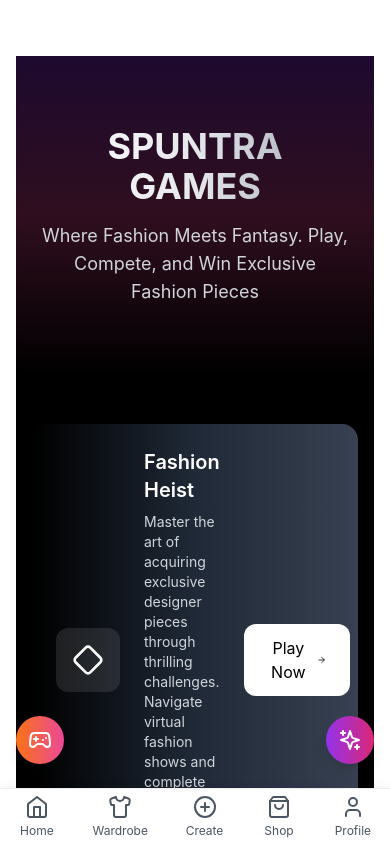
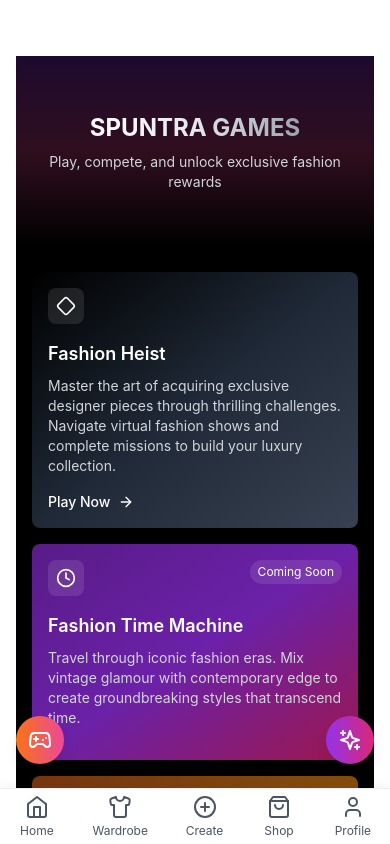
Before and after one commit to dejy100/spuntrademo-v1, a React (Vite) app: page /games in a window 390 px wide. Built offline with nearby package versions, Linux system fonts and the light colour scheme.

Commit message:
Convert Games, Shop, and AI Stylist components to mobile-first approach
- Update GamesPage with mobile-first styles and better touch targets
- Convert ShopPage layout to mobile-first with improved search UX
- Refactor AIStylistSection with proper mobile grid and spacing

```diff
--- a/src/components/games/GamesPage.tsx
+++ b/src/components/games/GamesPage.tsx
@@ -36,84 +36,75 @@ export default function GamesPage() {
   return (
     <div className="min-h-screen bg-black text-white">
       {/* Header Section */}
-      <div className="relative h-80 overflow-hidden">
+      <div className="relative h-48 md:h-80 overflow-hidden">
         <div className="absolute inset-0 bg-gradient-to-b from-purple-600/20 via-pink-500/20 to-transparent" />
-        <div className="absolute inset-0 backdrop-blur-sm" />
-        <div className="relative h-full flex flex-col justify-center items-center text-center px-6">
+        <div className="absolute inset-0 backdrop-blur-[2px]" />
+        <div className="relative h-full flex flex-col justify-center items-center text-center px-4 md:px-6">
           <motion.h1
             initial={{ opacity: 0, y: 20 }}
             animate={{ opacity: 1, y: 0 }}
-            className="text-4xl font-bold mb-4 bg-gradient-to-r from-white via-gray-200 to-gray-400 bg-clip-text text-transparent"
+            transition={{ duration: 0.3 }}
+            className="text-2xl md:text-4xl font-bold mb-2 md:mb-4 bg-gradient-to-r from-white via-gray-200 to-gray-400 bg-clip-text text-transparent"
           >
             SPUNTRA GAMES
           </motion.h1>
           <motion.p
             initial={{ opacity: 0, y: 20 }}
             animate={{ opacity: 1, y: 0 }}
-            transition={{ delay: 0.1 }}
-            className="text-lg text-gray-300 max-w-md"
+            transition={{ duration: 0.3, delay: 0.1 }}
+            className="text-sm md:text-base text-gray-300 max-w-md"
           >
-            Where Fashion Meets Fantasy. Play, Compete, and Win Exclusive Fashion Pieces
+            Play, compete, and unlock exclusive fashion rewards
           </motion.p>
         </div>
       </div>
 
       {/* Games Grid */}
-      <div className="max-w-4xl mx-auto px-4 py-12">
-        <div className="space-y-6">
-          {games.map((game, index) => (
+      <div className="px-4 md:px-6 py-6 md:py-12">
+        <div className="grid grid-cols-1 md:grid-cols-2 lg:grid-cols-3 gap-4 md:gap-6">
+          {games.map((game) => (
             <motion.div
               key={game.id}
               initial={{ opacity: 0, y: 20 }}
               animate={{ opacity: 1, y: 0 }}
-              transition={{ delay: index * 0.1 }}
-              className={`relative overflow-hidden rounded-2xl bg-gradient-to-r ${game.gradient} p-6 hover:scale-[1.02] transition-transform duration-300`}
+              transition={{ duration: 0.3 }}
+              className={`
+                relative overflow-hidden rounded-lg
+                bg-gradient-to-br ${game.gradient}
+                p-4 md:p-6
+                cursor-pointer
+                transform transition-transform hover:scale-[1.02]
+                touch-action-manipulation
+              `}
+              onClick={() => !game.comingSoon && navigate(`/games/${game.id}`)}
             >
-              <div className="flex items-center gap-6">
-                <div className="w-16 h-16 rounded-xl bg-white/10 backdrop-blur-sm flex items-center justify-center flex-shrink-0">
-                  <game.icon className="w-8 h-8 text-white" />
+              <div className="flex items-start justify-between mb-4">
+                <div className="p-2 md:p-3 bg-white/10 rounded-lg">
+                  <game.icon className="w-5 h-5 md:w-6 md:h-6 text-white" />
                 </div>
-                <div className="flex-1">
-                  <h3 className="text-xl font-semibold mb-2">{game.title}</h3>
-                  <p className="text-gray-300 text-sm">{game.description}</p>
+                {game.comingSoon && (
+                  <span className="text-xs md:text-sm px-2 py-1 bg-white/10 rounded-full">
+                    Coming Soon
+                  </span>
+                )}
+              </div>
+
+              <h3 className="text-lg md:text-xl font-semibold mb-2">
+                {game.title}
+              </h3>
+
+              <p className="text-sm md:text-base text-gray-300 mb-4">
+                {game.description}
+              </p>
+
+              {!game.comingSoon && (
+                <div className="flex items-center text-sm md:text-base font-medium">
+                  Play Now
+                  <ArrowRight className="ml-2 w-4 h-4" />
                 </div>
-                <button
-                  onClick={() => !game.comingSoon && navigate(`/games/${game.id}`)}
-                  className={`flex items-center gap-2 px-6 py-3 rounded-xl ${
-                    game.comingSoon
-                      ? 'bg-white/10 text-gray-400 cursor-not-allowed'
-                      : 'bg-white text-black hover:bg-gray-100'
-                  } transition-colors`}
-                >
-                  {game.comingSoon ? (
-                    'Coming Soon'
-                  ) : (
-                    <>
-                      Play Now
-                      <ArrowRight className="w-4 h-4" />
-                    </>
-                  )}
-                </button>
-              </div>
+              )}
             </motion.div>
           ))}
-        </div>
-      </div>
-
-      {/* Footer CTA */}
-      <div className="bg-gradient-to-t from-purple-900/50 to-transparent py-12 px-4">
-        <div className="max-w-4xl mx-auto text-center">
-          <h2 className="text-2xl font-semibold mb-4">Ready to Play?</h2>
-          <p className="text-gray-400 mb-8">
-            Win exclusive fashion pieces and showcase your style mastery
-          </p>
-          <motion.button
-            whileHover={{ scale: 1.05 }}
-            whileTap={{ scale: 0.95 }}
-            className="px-8 py-4 bg-gradient-to-r from-purple-600 to-pink-600 rounded-xl font-medium hover:from-purple-500 hover:to-pink-500 transition-all"
-          >
-            Start Your Fashion Game Journey
-          </motion.button>
         </div>
       </div>
     </div>
--- a/src/components/shop/sections/AIStylistSection.tsx
+++ b/src/components/shop/sections/AIStylistSection.tsx
@@ -48,45 +48,39 @@ const aiStores = [
 export default function AIStylistSection() {
   return (
     <section>
-      <div className="flex items-center justify-between mb-6">
+      <div className="flex items-center justify-between mb-4 md:mb-6">
         <div>
-          <h2 className="text-2xl font-semibold mb-2">Shop with your AI Stylist</h2>
-          <p className="text-gray-600">Browse stores you love and check if a piece fits your style and closet before you buy it.</p>
+          <h2 className="text-lg md:text-xl font-semibold mb-1">AI Fashion Stylist</h2>
+          <p className="text-sm md:text-base text-gray-600">Get personalized recommendations</p>
         </div>
-        <button className="text-purple-600 hover:text-purple-700 font-medium flex items-center gap-1">
-          View all
-          <ChevronRight className="w-4 h-4" />
+        <button className="flex items-center text-sm md:text-base text-purple-600 hover:text-purple-700">
+          View All
+          <ChevronRight className="w-4 h-4 md:w-5 md:h-5 ml-1" />
         </button>
       </div>
 
-      <div className="relative">
-        <div className="grid grid-cols-2 md:grid-cols-4 gap-4 overflow-y-auto max-h-[400px] scrollbar-hide">
+      <div className="grid grid-cols-2 md:grid-cols-4 gap-3 md:gap-4">
         {aiStores.map((store) => (
           <motion.div
             key={store.id}
             whileHover={{ scale: 1.02 }}
-              className="relative aspect-square bg-white rounded-2xl shadow-md overflow-hidden group"
+            whileTap={{ scale: 0.98 }}
+            className="group relative aspect-square rounded-lg overflow-hidden bg-gray-100"
           >
             <img
               src={store.logo}
               alt={store.name}
-                className="w-full h-full object-cover"
+              className="w-full h-full object-cover transition-transform group-hover:scale-110"
             />
-              {/* Spuntra Hanger Logo Overlay */}
-              <div className="absolute top-4 right-4 p-2 bg-white/90 backdrop-blur-sm rounded-xl shadow-lg">
-                <Shirt className="w-5 h-5 text-purple-600" />
-              </div>
-              {/* Hover Overlay */}
-              <div className="absolute inset-0 bg-black/40 opacity-0 group-hover:opacity-100 transition-opacity" />
-              {/* Brand Name */}
-              <div className="absolute bottom-0 left-0 right-0 bg-white/90 backdrop-blur-sm p-4">
-                <p className="font-medium text-center">{store.name}</p>
+            <div className="absolute inset-0 bg-black/40 flex items-center justify-center opacity-0 group-hover:opacity-100 transition-opacity">
+              <button className="flex items-center space-x-2 px-3 py-2 bg-white/90 rounded-full text-sm font-medium">
+                <Shirt className="w-4 h-4" />
+                <span>Style Me</span>
+              </button>
             </div>
           </motion.div>
         ))}
       </div>
-        <div className="absolute inset-x-0 bottom-0 h-20 bg-gradient-to-t from-purple-50 to-transparent pointer-events-none" />
-      </div>
     </section>
   );
 }
```
Also changed, not shown: src/components/shop/ShopPage.tsx (+23 -72 lines). Lines whose indentation alone changed are shown as unchanged.
